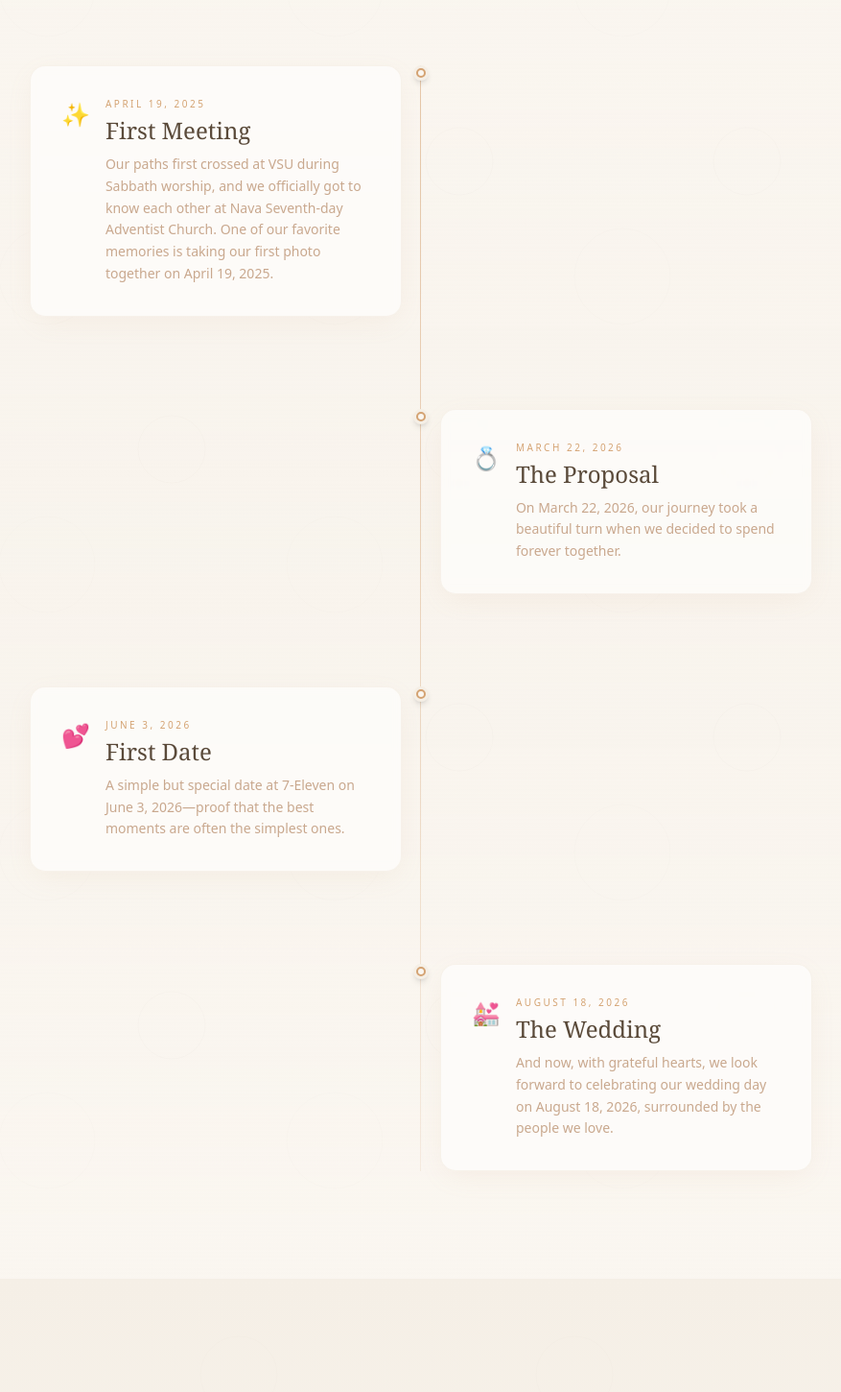
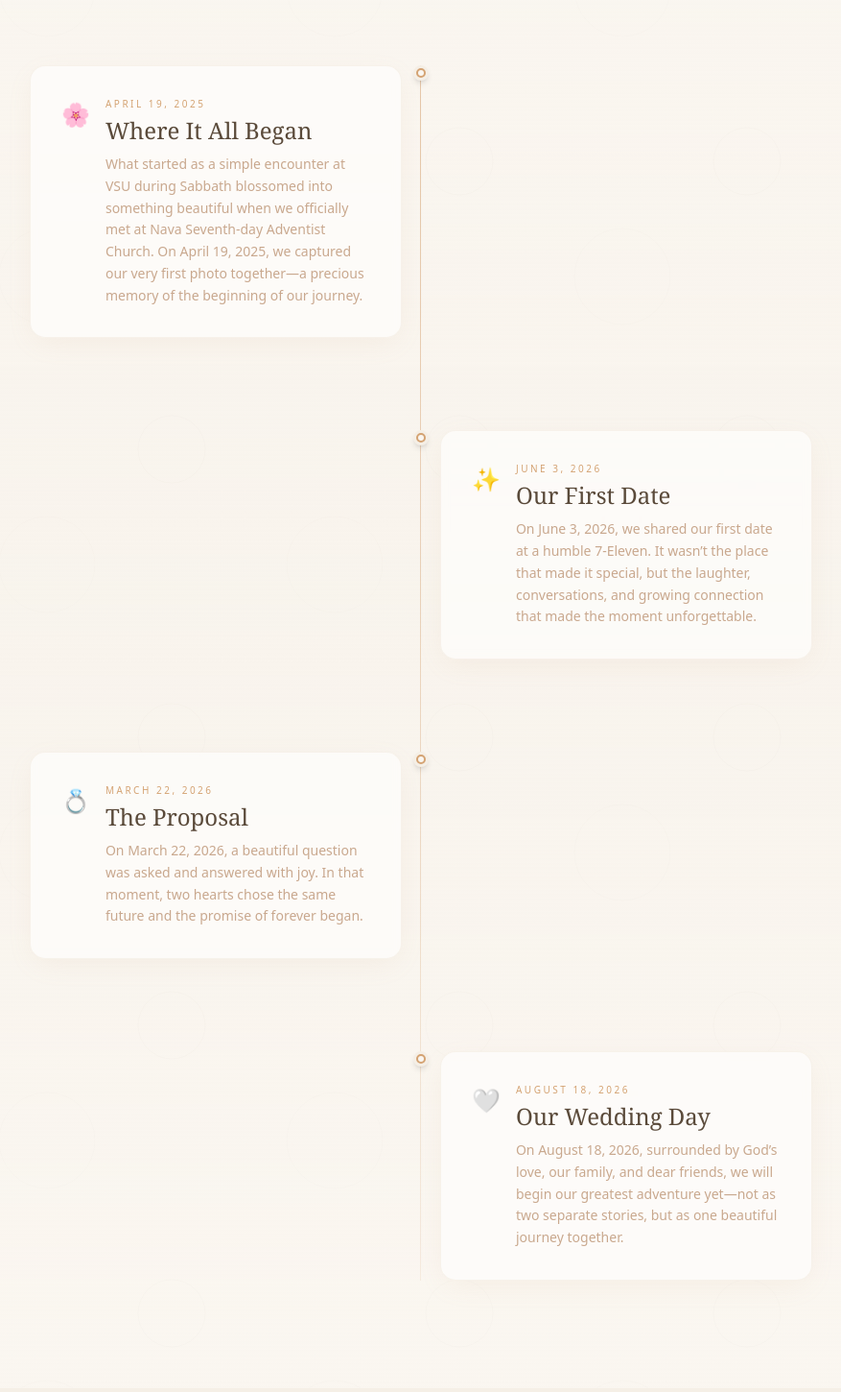
Before and after one commit to Japh09066/wedding-invitation, a Next.js app: page / in a window 1280 px wide. Shown: the part 1400-2850 px from the top of the page at 96% size, without its empty margins (201-1078 px from the left). Built offline with nearby package versions, Linux system fonts and the light colour scheme; no server answers.

Commit message:
our story: update with polished text

```diff
--- a/app/components/OurStory.tsx
+++ b/app/components/OurStory.tsx
@@ -6,31 +6,31 @@ import { useRef } from 'react';
 const storyMilestones = [
   {
     date: 'April 19, 2025',
-    title: 'First Meeting',
+    title: 'Where It All Began',
     description:
-      'Our paths first crossed at VSU during Sabbath worship, and we officially got to know each other at Nava Seventh-day Adventist Church. One of our favorite memories is taking our first photo together on April 19, 2025.',
+      'What started as a simple encounter at VSU during Sabbath blossomed into something beautiful when we officially met at Nava Seventh-day Adventist Church. On April 19, 2025, we captured our very first photo together\u2014a precious memory of the beginning of our journey.',
+    icon: '🌸',
+  },
+  {
+    date: 'June 3, 2026',
+    title: 'Our First Date',
+    description:
+      'On June 3, 2026, we shared our first date at a humble 7-Eleven. It wasn\u2019t the place that made it special, but the laughter, conversations, and growing connection that made the moment unforgettable.',
     icon: '✨',
   },
   {
     date: 'March 22, 2026',
     title: 'The Proposal',
     description:
-      'On March 22, 2026, our journey took a beautiful turn when we decided to spend forever together.',
+      'On March 22, 2026, a beautiful question was asked and answered with joy. In that moment, two hearts chose the same future and the promise of forever began.',
     icon: '💍',
   },
   {
-    date: 'June 3, 2026',
-    title: 'First Date',
+    date: 'August 18, 2026',
+    title: 'Our Wedding Day',
     description:
-      'A simple but special date at 7-Eleven on June 3, 2026\u2014proof that the best moments are often the simplest ones.',
-    icon: '💕',
-  },
-  {
-    date: 'August 18, 2026',
-    title: 'The Wedding',
-    description:
-      'And now, with grateful hearts, we look forward to celebrating our wedding day on August 18, 2026, surrounded by the people we love.',
-    icon: '💒',
+      'On August 18, 2026, surrounded by God\u2019s love, our family, and dear friends, we will begin our greatest adventure yet\u2014not as two separate stories, but as one beautiful journey together.',
+    icon: '🤍',
   },
 ];
 
```
